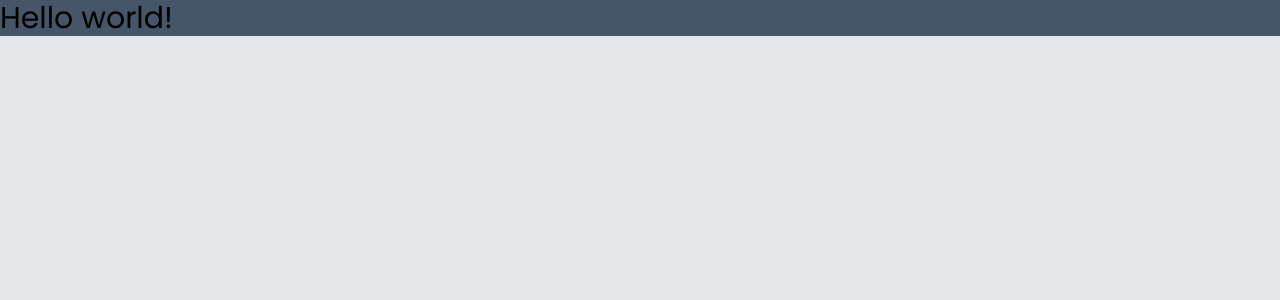
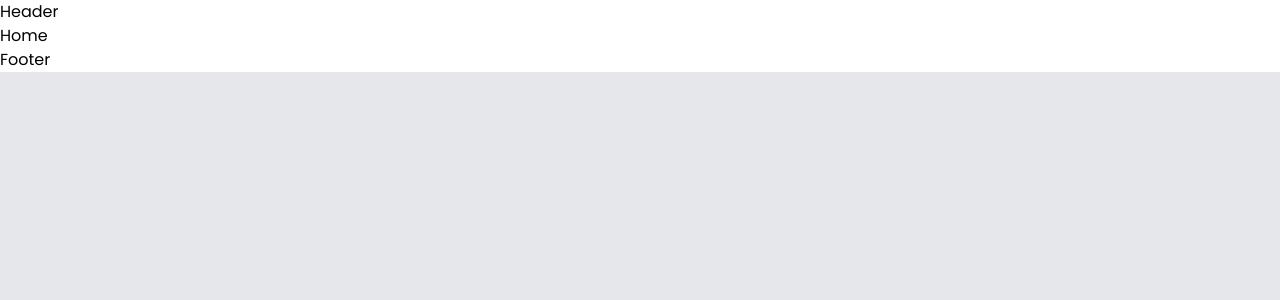
Before and after one commit to Alifanoveliasukma/Project_1, a React (Create React App) app: page / in a window 1280 px wide. Shown: the top 300 px of the page. Built offline with nearby package versions, Linux system fonts and the light colour scheme.

Commit message:
basic design

```diff
--- a/src/App.js
+++ b/src/App.js
@@ -1,7 +1,25 @@
-export default function App() {
-  return (
-    <h1 className="text-3xl bg-slate-600">
-      Hello world!
-    </h1>
-  )
+import React from 'react';
+
+//import routes and route
+import {Routes, Route} from 'react-router-dom'
+
+//import components
+import Header from './components/Header'
+import Footer from './components/Footer'
+
+//import pages
+import Home from './pages/Home'
+import PropertyDetails from './pages/PropertyDetails';
+
+const App = () => {
+  return <div className='max-w-[1440px] mx-auto bg-white'>
+    <Header />
+    <Routes>
+      <Route path='/' element={<Home />} />
+      <Route path='/' element={<PropertyDetails />} />
+    </Routes>
+    <Footer />
+  </div>;
 }
+
+export default App;
```
Also changed, not shown: src/index.js (+8 -6 lines).
